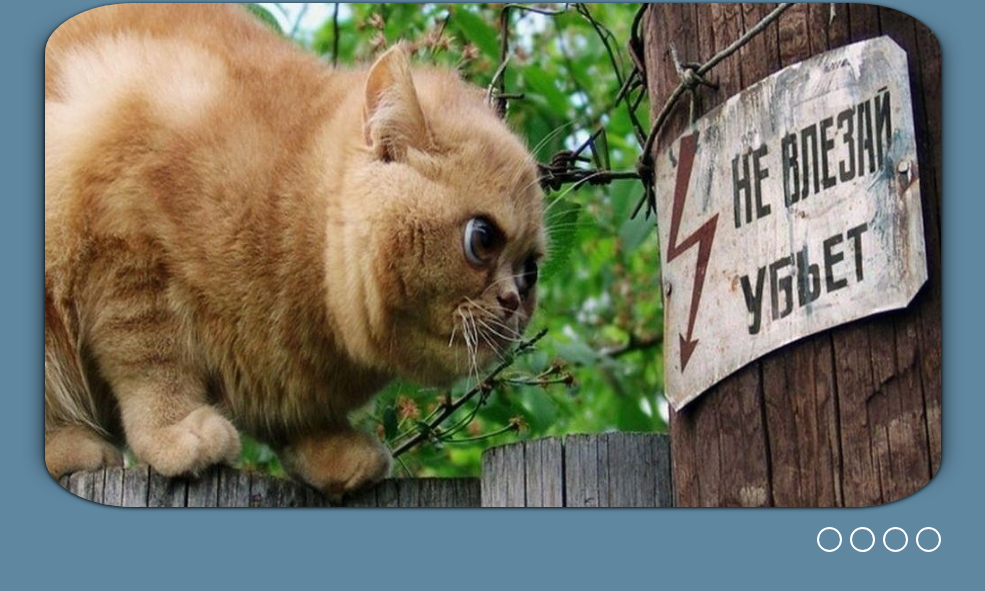
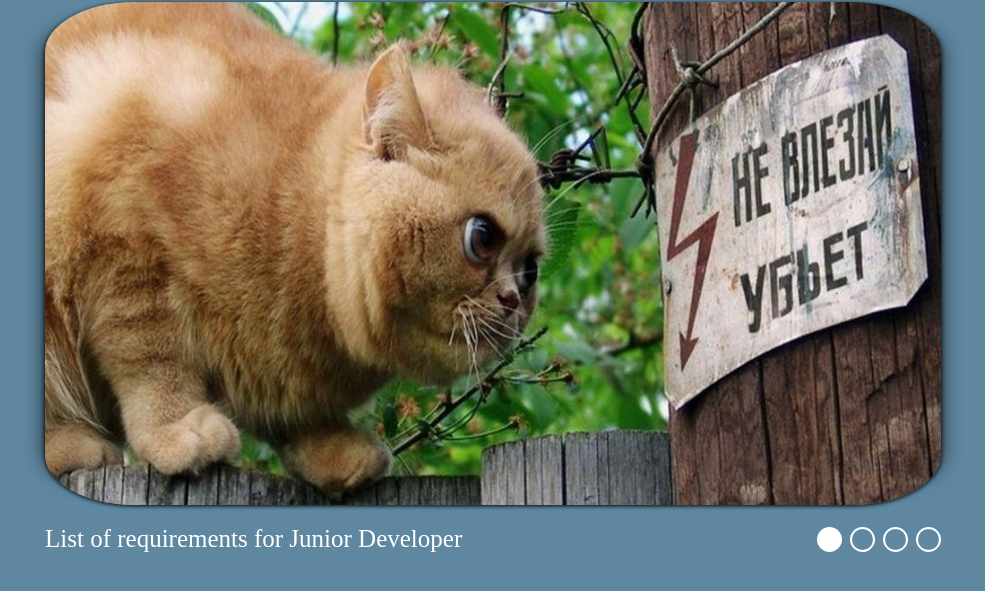
Before and after one commit to idmit/cssMemeSlider, a plain HTML site: page cssMemeSlider/index.html in a window 1280 px wide. Shown: the part 151-742 px from the top of the page, without its empty margins (147-1132 px from the left). Drawn offline with Linux system fonts and the light colour scheme.

Commit message:
feat: add slider logic (Wed, Sep 13, 2023 02:18:33 PM)

```diff
--- a/cssMemeSlider/styles.css
+++ b/cssMemeSlider/styles.css
@@ -101,3 +101,33 @@ body {
 	justify-content: right;
 	align-items: center;
 }
+
+.input-items:has(#r1:checked) ~ .slider .slider-img {
+	transform: translateX(0);
+}
+
+.input-items:has(#r2:checked) ~ .slider .slider-img {
+	transform: translateX(-100%);
+}
+
+.input-items:has(#r3:checked) ~ .slider .slider-img {
+	transform: translateX(-200%);
+}
+
+.input-items:has(#r4:checked) ~ .slider .slider-img {
+	transform: translateX(-300%);
+}
+
+.input-items:has(#r1:checked) ~ .slider-text-box .text-content #text-1,
+.input-items:has(#r2:checked) ~ .slider-text-box .text-content #text-2,
+.input-items:has(#r3:checked) ~ .slider-text-box .text-content #text-3,
+.input-items:has(#r4:checked) ~ .slider-text-box .text-content #text-4 {
+	display: inline;
+}
+
+#r1:checked + .slider-nav-item,
+#r2:checked + .slider-nav-item,
+#r3:checked + .slider-nav-item,
+#r4:checked + .slider-nav-item {
+	background-color: #ffffff;
+}
```
